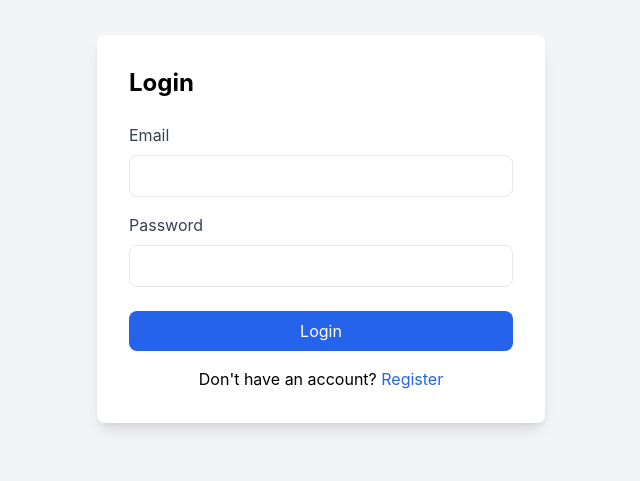
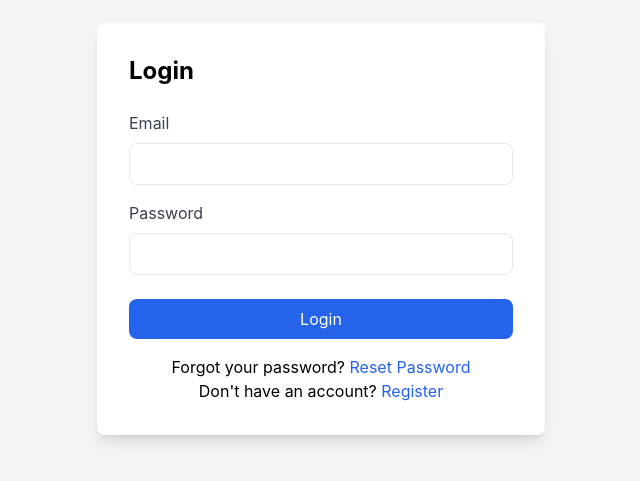
Before and after one commit to Alexis12119/track-trails, a React (Create React App) app: page / in a window 1280 px wide. Shown: the part 171-652 px from the top of the page, without its empty margins (319-959 px from the left). Built offline with nearby package versions, Linux system fonts and the light colour scheme; no server answers.

Commit message:
add reset

```diff
--- a/src/LoginPage.js
+++ b/src/LoginPage.js
@@ -1,11 +1,12 @@
 import React, { useState } from 'react';
-import { signInWithEmailAndPassword } from 'firebase/auth';
+import { signInWithEmailAndPassword, sendPasswordResetEmail } from 'firebase/auth';
 import { auth } from './firebase';
 
 const LoginPage = ({ onLogin, onShowRegister }) => {
   const [email, setEmail] = useState('');
   const [password, setPassword] = useState('');
   const [error, setError] = useState('');
+  const [resetEmailSent, setResetEmailSent] = useState(false);
 
   const handleSubmit = async (e) => {
     e.preventDefault();
@@ -17,11 +18,26 @@ const LoginPage = ({ onLogin, onShowRegister }) => {
     }
   };
 
+  const handlePasswordReset = async () => {
+    if (!email) {
+      setError('Please enter your email address');
+      return;
+    }
+    try {
+      await sendPasswordResetEmail(auth, email);
+      setResetEmailSent(true);
+      setError('');
+    } catch (error) {
+      setError(error.message);
+    }
+  };
+
   return (
     <div className="min-h-screen flex items-center justify-center bg-gray-100">
       <div className="bg-white p-8 rounded-lg shadow-lg max-w-md w-full">
         <h2 className="text-2xl font-bold mb-6">Login</h2>
         {error && <p className="text-red-500 mb-4">{error}</p>}
+        {resetEmailSent && <p className="text-green-500 mb-4">Password reset email sent!</p>}
         <form onSubmit={handleSubmit}>
           <div className="mb-4">
             <label className="block text-gray-700 mb-2">Email</label>
@@ -50,6 +66,15 @@ const LoginPage = ({ onLogin, onShowRegister }) => {
         </form>
         <div className="mt-4 text-center">
           <p>
+            Forgot your password?{' '}
+            <button
+              onClick={handlePasswordReset}
+              className="text-blue-600 hover:underline"
+            >
+              Reset Password
+            </button>
+          </p>
+          <p>
             Don't have an account?{' '}
             <button
               onClick={onShowRegister}
```
Also changed, not shown: 1 other file (tests, documents, lock files or other folders).
